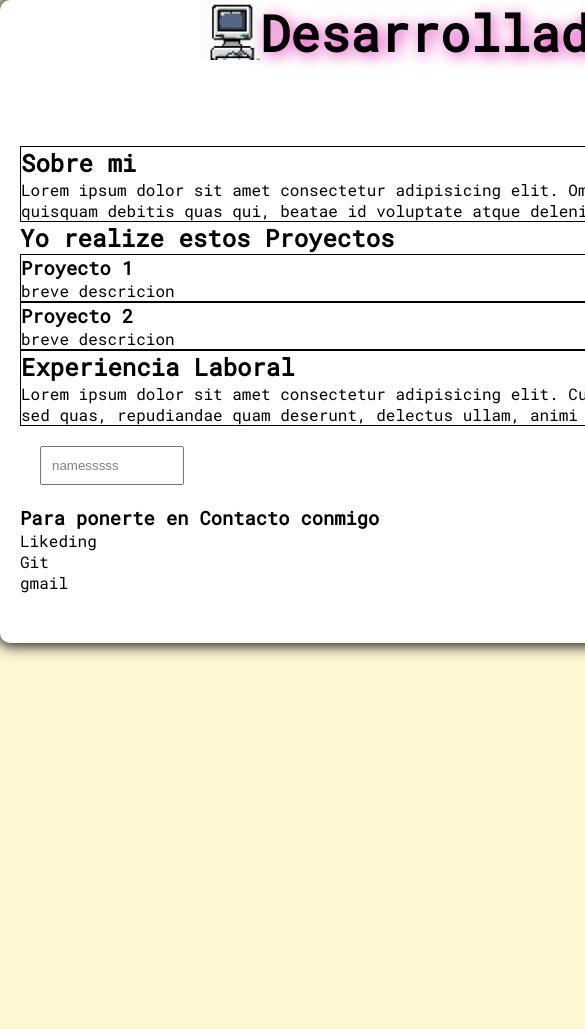
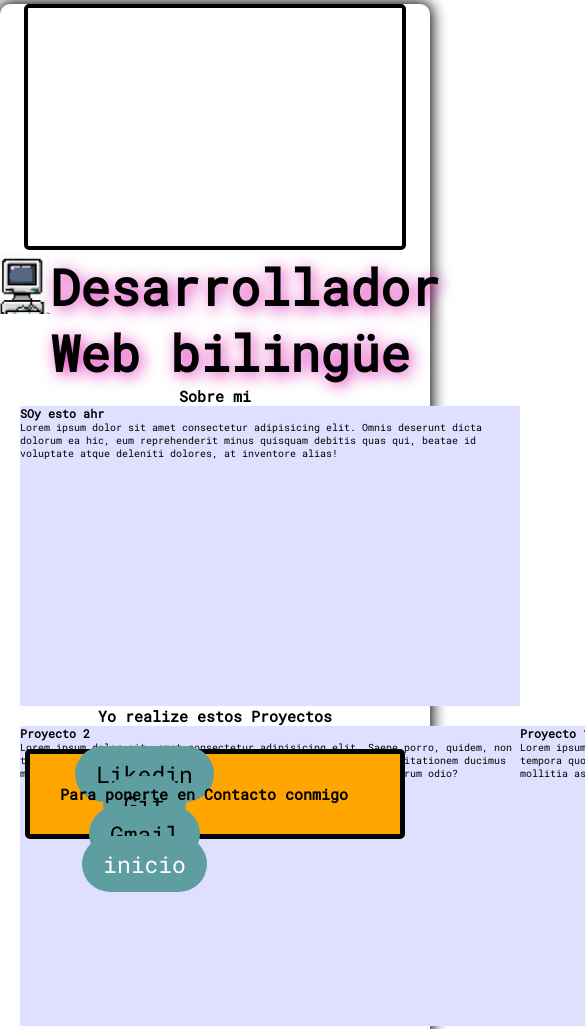
Before and after one commit to RomanPonce/myWeb, a plain HTML site: page index.html in a window 390 px wide. Shown: the top 1029 px of the page, 585 px wide, since content can reach past the window. Before the commit the page ends 844 px from the top, so only its background shows below. Drawn offline with Linux system fonts and the light colour scheme.

Commit message:
ashuda no puedo hacer la pagina responsive

```diff
--- a/index.html
+++ b/index.html
@@ -11,99 +11,120 @@
     <title>RomanDesarrolladorArgentino</title>
 </head>
 <body>
-    <header>
-        <img src="imagenes/computer.png" alt="banderaAR" class="resize-img">
-        <h1>Desarrollador Web bilingüe</h1>
-    </header>
-    <div id="subBody">
-        <nav>
+    <nav class="nav-flex">
         <ol>
             <ul class="transfor">
-                    <a href="#proyects">
+                <a href="card-show.html" class="model-a">
                     Sobre mi
                 </a>
             </ul>
-                <ul class="transfor">
-                    <a href="#proyects">
+            <ul class="transfor" class="model-a">
+                <a href="zoo.html" class="model-a">
                     Proyectos
                 </a>
             </ul>
             <ul class="transfor">
-                <a href="#experience">
+            <a href="#experience" class="model-a">
                 Experiencia
             </a>
             </ul>
             <ul class="transfor">
-                    <a href="#contac">
+                <a href="#contac" class="model-a">
                     Contactame
                 </a>
             </ul>
         </ol>
     </nav>
-        <section>
-            <article>
-                <h2 id="aboutMe" class="subheader">
+    <header>
+        <div class="header-flex">
+            <img src="imagenes/computer.png" alt="banderaAR" class="resize-img">
+            <h1>Desarrollador Web bilingüe</h1>
+        </div>
+    </header>
+        <div class="div-h2__sub">
+            <h2 id="aboutMe">
                 Sobre mi
             </h2>
+        </div>
+        <section class="section-backgroundcolor">
+            <articles class="article-fix">
+                <h3 class="subheader">
+                    SOy esto ahr
+                </h3>
                 <p>
                     Lorem ipsum dolor sit amet consectetur adipisicing elit. Omnis deserunt dicta dolorum ea hic, eum reprehenderit minus quisquam debitis quas qui, beatae id voluptate atque deleniti dolores, at inventore alias!
                 </p>
-            </article>
+            </articles>
         </section>
-        <section>
+            <div class="div-h2__sub">
                 <h2 class="subheader">
                     Yo realize estos Proyectos
                 </h2>
-        <article>
+            </div>
+        <div class="container">
+        <section class="section-backgroundcolor">
+            <article class="article-fix">
                 <h3 class="subheader">
                     Proyecto 1
                 </h3>
                 <p>
-                breve descricion
+                    Lorem ipsum dolor sit, amet consectetur adipisicing elit. Saepe porro, quidem, non tempora quod tenetur, deleniti nesciunt laboriosam aliquam exercitationem ducimus mollitia assumenda beatae labore provident quisquam excepturi harum odio?
                 </p>
             </article>
-        <article>
+        </section>
+        <section class="section-backgroundcolor">
+            <article class="article-fix">
                 <h3 class="subheaders">
                     Proyecto 2
                 </h3>
                 <p>
-                breve descricion
+                    Lorem ipsum dolor sit, amet consectetur adipisicing elit. Saepe porro, quidem, non tempora quod tenetur, deleniti nesciunt laboriosam aliquam exercitationem ducimus mollitia assumenda beatae labore provident quisquam excepturi harum odio?
                 </p>
             </article>
         </section>
-    <section>
-        <article>
-            <h2 class="subheader">
+        </div>
+        <div class="div-h2__sub">
+            <h2 id="aboutMe">
                 Experiencia Laboral
             </h2>
+        </div>
+        <section class="section-backgroundcolor">
+            <article class="article-fix">
+                <h3>
+                    MercadoLibre
+                </h3>
                 <p>
                     Lorem ipsum dolor sit amet consectetur adipisicing elit. Culpa molestiae sed reprehenderit voluptatibus, aliquam minus. Odio sed quas, repudiandae quam deserunt, delectus ullam, animi nostrum assumenda voluptates quos. Accusamus, maxime.
                 </p>
             </article>
         </section>
     <aside>
-        <input type="text" placeholder="namesssss">
+        <input type="text" placeholder="names">
     </aside>
-    </div>
-    <footer>
-        <h3 id = "contac" class="subheader">
+    <footer class="footer-flex">
+        <h2 id = "contac" class="div-h2__sub">
             Para ponerte en Contacto conmigo
-        </h3>
-        <ol>
-            <ul>
-                Likeding
+        </h2>
+        <ol class="list-flex">
+            <ul class="ul-flex">
+                <a href="" class="model-a b">
+                    Likedin
+                </a>
             </ul>
             <ul>
+                <a href="" class="model-a b">
                     Git
+                </a>
             </ul>
             <Ul>
-                gmail
+                <a href="" class="model-a b">
+                    Gmail
+                </a>
             </Ul>
             <ul>
-                <a href="#inicio">Inicio</a>
+                <a href="#inicio" class="model-a b">inicio</a>
             </ul>
         </ol>
     </footer>
-</div>
 </body>
 </html>
--- /dev/null
+++ b/style/card-style.css
@@ -0,0 +1,46 @@
+*{
+    margin: 0px;
+    padding: 0px;
+    box-sizing: 0px;
+}
+
+.backgroud-image{
+    background-image: url(https://fondosmil.com/fondo/14770.jpg);
+    background-repeat: no-repeat;
+    background-size: cover;
+
+}
+section{
+    display: flex;
+    justify-content: center;
+}
+.container{
+    width: 500px;
+    height: 500px;
+    margin: 20px auto;
+    border-radius: 20px;
+    box-shadow: 0px 0px 32px 0px rgba(255, 255, 255, 0.728);
+    background: rgba(255, 255, 255, 0.3);
+	-webkit-backdrop-filter: blur(10px);
+	backdrop-filter: blur(10px);
+}
+header{
+    width: 400px;
+    height: 150px;
+    margin: 10px 48px;
+    border: 0px solid black;
+    display: flex;
+    justify-content: center;
+}
+header img{
+    width: 150px;
+    height: 150px;
+    display: block;
+    border: 2px transparent white;
+    border-radius: 100%;
+    box-shadow: 0px 0px 32px 0px rgba(255, 255, 255, 0.728);
+}
+.follow-me{
+    display: flex;
+    justify-content: space-between;
+}
--- a/style/style.css
+++ b/style/style.css
@@ -1,31 +1,36 @@
 *{
     margin: 0px;
     padding: 0px;
+    box-sizing: 0px;
 }
 html {
+    font-size: 62.5%;
     font-family: 'Roboto Mono', monospace;
-    background-color: #fff6d4;
+
 
 }
 body{
-    width: 1200px;
-    margin: 0 auto;
+    width: 100%;
+    margin: 0px;
     padding: 0 20px 20px 20px;
     border-radius: 10px;
     box-shadow: 0px 0px 15px 2px rgb(0, 0, 0);
     background-color: rgb(255, 255, 255);
 }
-header{
+.header-flex{
     display: flex;
     justify-content: center;
 }
 .resize-img{
-    display: inline-block;
+    display: flex;
+    justify-content: row;
     width: 60px;
     height: 60px;
 }
 h1 {
-    display: inline-block;
+
+    display: flex;
+    justify-content: center;
     width: 1200px 100px 100px 100px;
     font-size: 50px;
     text-shadow: 3px 3px 15px rgba(217, 7, 171, 0.826);
@@ -34,12 +39,19 @@ h1 {
 h1::first-letter{
     color: rgb(0, 0, 0);
 }
-nav {
+.nav-flex {
     display: flex;
     justify-content: center;
+    background-color: white;
+    position: sticky;
+    top: 0px;
+    margin: 4px;
+    padding: 4px;
+    border: 4px solid black;
+    border-radius: 5px;
 }
 nav ol{
-    display: inline;
+    display: inline-block;
     padding: 15px;
 }
 nav ol ul{
@@ -47,31 +59,100 @@ nav ol ul{
     margin: 10px 10px 10px 10px;
 }
 
-a:link{
+.model-a:link{
     padding: 12px 20px;
     margin: 0px auto;
     font-size: 23px;
     color: white;
     text-decoration: none;
+    text-align: center;
+    border: 1px solid transparent;
+    border-radius: 30px;
+
 }
-a:visited{
+.model-a:visited{
     color: rgb(0, 0, 0);
     text-decoration: none;
 }
-a:hover{
+.model-a:hover{
     background-color: rgba(249, 179, 250, 0.643);
     cursor: grab;
+    border: 1px;
     border-radius: 30px;
 }
-a:active{
+.model-a:active{
     color: rgb(255, 255, 255);
     cursor: grabbing;
 }
-article{
-    margin: 0px;
+.div-h2__sub{
+    display: flex;
+    justify-content: center;
+}
+
+/* Sección de articulos de Pryectos */
+
+.container{
+    display: flex;
+    justify-content: space-around;
+    flex-direction: row-reverse;
+    background-color: blue;
+}
+.section-backgroundcolor{
+    display: flex;
+    justify-content: end;
+    margin: 0px auto;
+    background-color: blue;
+}
+.article-fix{
+    display: block;
+    margin: 0px auto;
+    width: 500px;
+    height: 300px;
+    background-color: rgb(223, 223, 255);
+}
+
+/* Termina */
+
+.footer-flex{
+    margin: 5px;
+    padding: 30px 30px;
+    border: 5px solid black;
+    border-radius: 5px;
+    background-color: orange;
+    height:20px;
+    display: flex;
+    flex-wrap: wrap-reverse;
+    position: sticky;
+    bottom: 5px;
+}
+.list-flex{
+    margin: 0px 7px;
     padding: 0px;
+    width: 50%;
+    border: 1px transparent;
+    height: 25px;
+    display: flex;
+    justify-content: space-around;
+    align-items: center;
+    flex-wrap: wrap;
+}
+.ul-flex{
+    display: block;
+}
+.b{
+    color: white;
+    background-color: cadetblue;
     border: 1px solid black;
+    margin: 4px 4px;
+
 }
+h3{
+    display: block;
+}
+p{
+    display: block;
+}
+
 p:hover::before {
     content: "💀";
 }
@@ -88,3 +169,10 @@ input{
 ::placeholder{
     color: grey;
 }
+
+@media (max-width:390px){
+    .section-backgroundcolor{
+       display: flex;
+       flex-direction: column;
+    }
+}
--- /dev/null
+++ b/style/zoo-style.css
@@ -0,0 +1,55 @@
+*{
+    margin: 0px;
+    padding: 0px;
+    box-sizing: 0px;
+}
+/*
+.container{
+    display: grid;
+    grid-column: auto auto auto auto;
+    width: 80%;
+    height: 200px;
+}
+*/
+.box{
+    width: 100px;
+    height: 100px;
+    border-radius: 100%;
+    box-shadow: 0px 0px 5px 1px rgb(0, 0, 0);
+    right: 50px;
+    text-align: center;
+    line-height: 100px;
+    position: absolute;
+    left: 300px;
+    float: left;
+}
+.a{
+    background: rgb(2,0,36);
+    background: linear-gradient(90deg, rgba(2,0,36,1) 0%, rgba(255,255,255,1) 0%, rgba(240,18,18,1) 100%);
+    top: 0px;
+    z-index: 6;
+}
+.b{
+    background: rgb(2,0,36);
+    background: linear-gradient(90deg, rgba(2,0,36,1) 0%, rgba(255,255,255,1) 0%, rgba(75,240,18,1) 100%);
+    top: 40px;
+    z-index: 5;
+}
+.c{
+    background: rgb(2,0,36);
+    background: linear-gradient(90deg, rgba(2,0,36,1) 0%, rgba(255,255,255,1) 0%, rgba(18,78,240,1) 100%);
+    top: 80px;
+    z-index: 4;
+}
+.d{
+    background: rgb(2,0,36);
+    background: linear-gradient(90deg, rgba(2,0,36,1) 0%, rgba(255,255,255,1) 0%, rgba(240,238,18,1) 100%);
+    top: 120px;
+    z-index: 3;
+}
+p {
+    display: flexbox;
+    margin: 12px;
+    padding: 50px;
+    font-size: 20px
+}
```
Also changed, not shown: card-show.html (added, +24 -0 lines), zoo.html (added, +26 -0 lines). Lines whose indentation alone changed are shown as unchanged.
